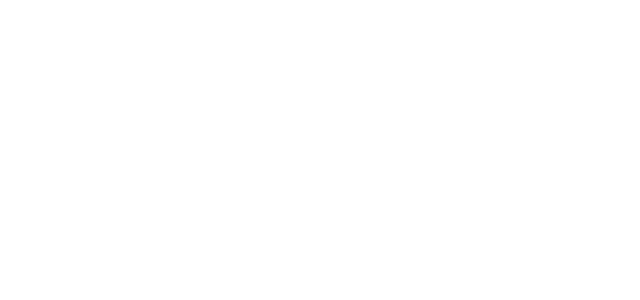
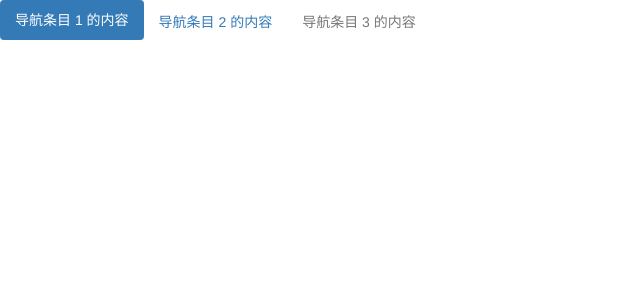
Before and after one commit to yjh1005797634/reactrouter1, a React (Create React App) app: page /home in a window 1280 px wide. Shown: the top 300 px of the page, without its empty margins (0-640 px from the left). Built offline with nearby package versions, Linux system fonts and the light colour scheme.

Commit message:
6.引入bootstrap 3.3.7

```diff
--- a/package.json
+++ b/package.json
@@ -3,7 +3,12 @@
   "version": "0.1.0",
   "private": true,
   "dependencies": {
+    "bootstrap": "^3.3.7",
+    "enzyme": "^3.5.0",
+    "jquery": "^1.9.1",
+    "popper.js": "^1.14.4",
     "react": "^16.4.2",
+    "react-bootstrap": "^0.32.3",
     "react-dom": "^16.4.2",
     "react-router-dom": "^4.3.1",
     "react-scripts": "1.1.5"
--- a/public/index.html
+++ b/public/index.html
@@ -4,37 +4,19 @@
     <meta charset="utf-8">
     <meta name="viewport" content="width=device-width, initial-scale=1, shrink-to-fit=no">
     <meta name="theme-color" content="#000000">
-    <!--
-      manifest.json provides metadata used when your web app is added to the
-      homescreen on Android. See https://developers.google.com/web/fundamentals/engage-and-retain/web-app-manifest/
-    -->
+
     <link rel="manifest" href="%PUBLIC_URL%/manifest.json">
     <link rel="shortcut icon" href="%PUBLIC_URL%/favicon.ico">
-    <!--
-      Notice the use of %PUBLIC_URL% in the tags above.
-      It will be replaced with the URL of the `public` folder during the build.
-      Only files inside the `public` folder can be referenced from the HTML.
+    <!--<link rel="stylesheet" href="https://maxcdn.bootstrapcdn.com/bootstrap/latest/css/bootstrap.min.css">-->
 
-      Unlike "/favicon.ico" or "favicon.ico", "%PUBLIC_URL%/favicon.ico" will
-      work correctly both with client-side routing and a non-root public URL.
-      Learn how to configure a non-root public URL by running `npm run build`.
-    -->
+    <!--<link rel="stylesheet" href="https://maxcdn.bootstrapcdn.com/bootstrap/latest/css/bootstrap-theme.min.css">-->
+
+    <link rel="stylesheet" href="node_modules/bootstrap/dist/css/bootstrap.min.css">
     <title>React App</title>
   </head>
   <body>
-    <noscript>
-      You need to enable JavaScript to run this app.
-    </noscript>
+
     <div id="root"></div>
-    <!--
-      This HTML file is a template.
-      If you open it directly in the browser, you will see an empty page.
 
-      You can add webfonts, meta tags, or analytics to this file.
-      The build step will place the bundled scripts into the <body> tag.
-
-      To begin the development, run `npm start` or `yarn start`.
-      To create a production bundle, use `npm run build` or `yarn build`.
-    -->
   </body>
 </html>
--- a/src/components/App.js
+++ b/src/components/App.js
@@ -2,6 +2,10 @@
  * Created by apple on 18/9/3.
  */
 import React,{Component} from 'react';
+import {Button,Nav,Navbar,NavItem,NavDropdown,MenuItem } from 'react-bootstrap';
+
+// import 'node_modules/_bootstrap@4.1.3@bootstrap/dist/css/bootstrap.css';
+// import '/Users/apple/Documents/ReactDemo/reactrouter1/node_modules/_bootstrap@4.1.3@bootstrap/dist/css/bootstrap.css';
 
 import Home from './Home'
 import User from './User'
@@ -16,14 +20,30 @@ import {
 } from 'react-router-dom';
 
 
+
+
 /*这里是导出一个App组件 实例  */
 export default class App extends Component{
+
+
+    handleSelect = (selectKey)=>{
+        alert('选择'+ selectKey );
+    }
+
 
     render(){
 
         return (
             <Router>
                 <div>
+
+                    <Nav bsStyle="pills" stacked activeKey={1} onSelect={this.handleSelect}>
+                        <NavItem eventKey={1} href="/home">导航条目 1 的内容</NavItem>
+                        <NavItem eventKey={2} title="Item">导航条目 2 的内容</NavItem>
+                        <NavItem eventKey={3} disabled>导航条目 3 的内容</NavItem>
+                    </Nav>
+
+
                     <Route path="/home" component={Home} />
                     <Route path="/user" component={User} />
                     <Route path="/profile" component={Profile} />
--- a/src/index.js
+++ b/src/index.js
@@ -5,10 +5,14 @@
 import React from 'react';
 import ReactDOM from 'react-dom';
 import App from './components/App'
+// import 'bootstrap/dist/css/bootstrap.css'
+import '../node_modules/bootstrap/dist/css/bootstrap.css';
+
 
 
 
 
 ReactDOM.render(
     <App></App>
+    // <h2>路由</h2>
 ,document.querySelector('#root'));
```
Also changed, not shown: 1 other file (tests, documents, lock files or other folders).
